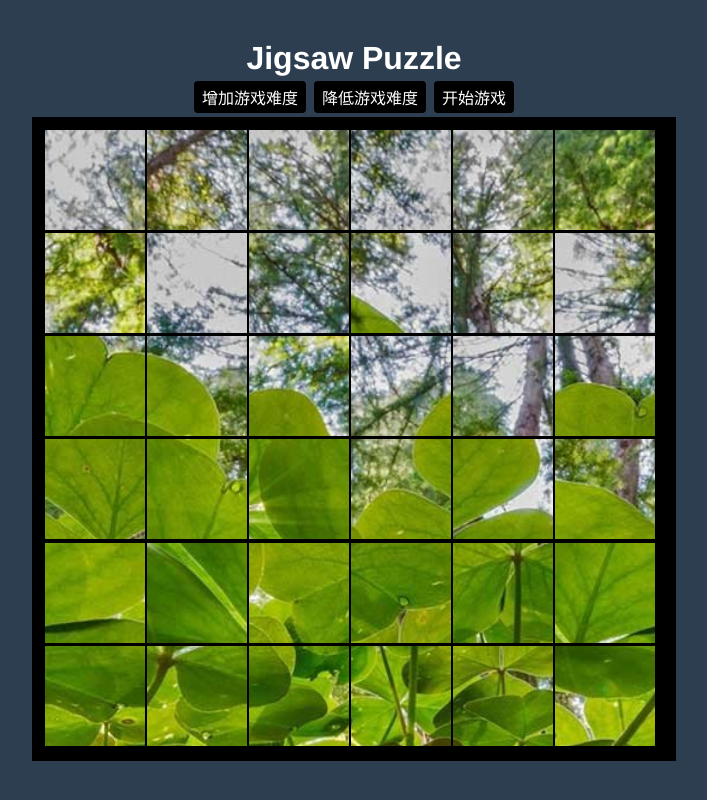
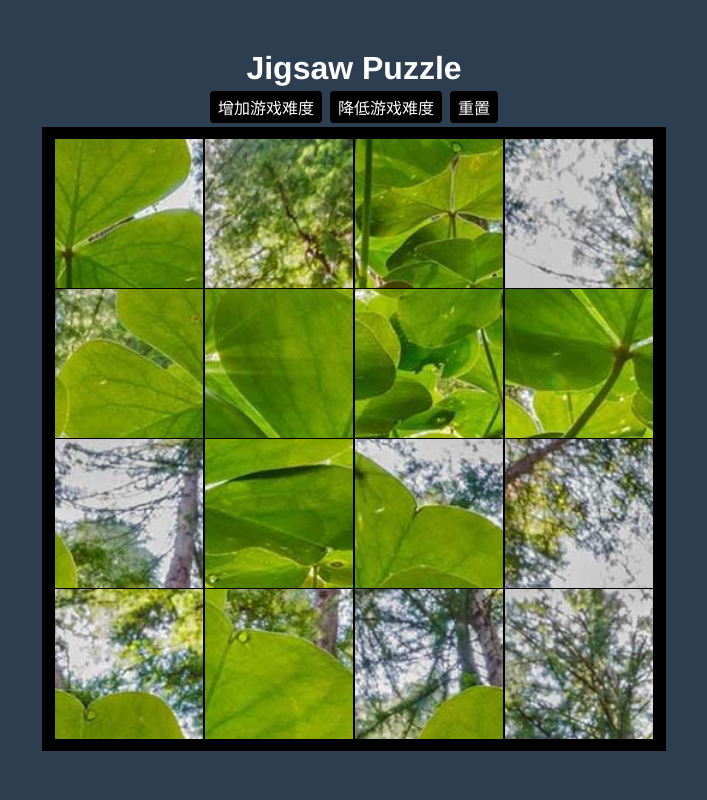
Before and after one commit to cary-hu/jigsaw-puzzle, a Vue app: page / in a window 1280 px wide. Both pictures are taken after a click on the element "开始游戏". Shown: the whole page, without its empty margins (286-993 px from the left). Built offline with nearby package versions, Linux system fonts and the light colour scheme.

Commit message:
feat: support reset board

```diff
--- a/package.json
+++ b/package.json
@@ -8,7 +8,9 @@
     "preview": "vite preview"
   },
   "dependencies": {
-    "vue": "^3.2.25"
+    "gsap": "^3.9.1",
+    "vue": "^3.2.25",
+    "vuedraggable": "^4.1.0"
   },
   "devDependencies": {
     "@caryhu/eslint-config-vue": "^0.0.5",
--- a/src/components/JigsawPuzzle.vue
+++ b/src/components/JigsawPuzzle.vue
@@ -1,19 +1,40 @@
 <script setup lang="ts">
-import { computed, ref, watch } from "vue";
+import { computed, ref } from "vue";
+import draggable from "vuedraggable";
 import image from "../assets/default.png";
 import { GamePlay } from "./logic";
-
-const play = new GamePlay(6);
-
-const n = ref(6);
+const n = ref(4);
+const play = new GamePlay(n.value);
 
 const width = computed(() => {
   return 600 / n.value;
 });
 
 const state = computed(() => play.state.value);
+const simpleBoard = computed(() => state.value.board.flat());
+const isPlay = ref(false);
 const beginGame = () => {
+  isPlay.value = true;
   play.shuffle();
+};
+const resetGame = () => {
+  isPlay.value = false;
+  play.reset(n.value);
+};
+
+const upGameLevel = () => {
+  if (n.value < 18)
+    n.value += 2;
+  else
+    return;
+  play.reset(n.value);
+};
+const downGameLevel = () => {
+  if (n.value > 2)
+    n.value -= 2;
+  else
+    return;
+  play.reset(n.value);
 };
 
 </script>
@@ -21,23 +42,23 @@ const beginGame = () => {
 <template>
   <div class="warp">
     <div>
-      <div class="btn" @click="play.reset(++n)">
+      <div class="btn" @click="upGameLevel">
         增加游戏难度
       </div>
-      <div class="btn" @click="play.reset(--n)">
+      <div class="btn" @click="downGameLevel">
         降低游戏难度
       </div>
-      <div class="btn" @click="beginGame">
+      <div v-if="!isPlay" class="btn" @click="beginGame">
         开始游戏
       </div>
+      <div v-else class="btn" @click="resetGame">
+        重置
+      </div>
     </div>
-    <div class="board">
-      <template v-for="(col, x) in state.board" :key="x">
-        <template v-for="(row, y) in col" :key="y">
-          <div class="jigsaw-block" :style="{width: width + 'px', height: width + 'px', backgroundImage: 'url(' + image + ')', backgroundPositionX: (row.y * (100 / (n - 1))) + '%', backgroundPositionY: (row.x * (100 / (n - 1))) + '%'}" />
-        </template>
-      </template>
-    </div>
+    <TransitionGroup name="list" tag="ul" class="board">
+      <li v-for="(row, index) in simpleBoard" :key="row.x + row.y + index * (Math.random())" class="jigsaw-block" :class="isPlay ? 'play' : ''" :data-origin-y="row.originY" :data-origin-x="row.originX" :style="{width: width + 'px', height: width + 'px', backgroundImage: 'url(' + image + ')', backgroundPositionX: (row.y * (100 / (n - 1))) + '%', backgroundPositionY: (row.x * (100 / (n - 1))) + '%'}" />
+    </TransitionGroup>
+    <!-- <draggable v-model="simpleBoard" tag="transition-group" :component-data="{name:'list'}" class="board" /> -->
   </div>
 </template>
 
@@ -47,17 +68,28 @@ const beginGame = () => {
     flex-direction: column;
 }
 .board {
+    position: relative;
     background-color: #000;
     padding: 12px;
-    width: 620px;
-    height: 620px;
+    width: 600px;
+    height: 600px;
     display: flex;
     flex-wrap: wrap;
+    list-style: none;
 }
 .jigsaw-block {
     background-size: 600px 600px;
     background-repeat: no-repeat;
-    border: 1px solid #000;
+    color: #000;
+    display: flex;
+    align-items: center;
+    justify-content: center;
+}
+.jigsaw-block.play::after {
+  content: "";
+  border: 1px solid #000;
+  width: 100%;
+  height: 100%;
 }
 .btn {
     padding: 4px 8px;
@@ -66,5 +98,29 @@ const beginGame = () => {
     margin: 4px;
     border-radius: 4px;
     cursor: pointer;
+    user-select: none;
+}
+
+/* 1. declare transition */
+.list-move,
+.list-enter-active,
+.list-leave-active {
+  transition: all 0.5s ease;
+}
+
+/* 2. declare enter from and leave to state */
+.list-leave-to {
+  opacity: 0;
+  transform: translateY(-20px);
+}
+.list-enter-from {
+  opacity: 0;
+  transform: translateY(20px);
+}
+
+/* 3. ensure leaving items are taken out of layout flow so that moving
+      animations can be calculated correctly. */
+.list-leave-active {
+  position: absolute;
 }
 </style>
--- a/src/components/logic.ts
+++ b/src/components/logic.ts
@@ -1,42 +1,65 @@
 import type { Ref } from "vue";
 import { ref } from "vue";
+
 interface BlockState {
   x: number
   y: number
+  originX: number
+  originY: number
+  swapped: boolean
 }
 interface JigsawBlock {
   board: BlockState[][]
 }
 export class GamePlay {
+  private _currentN = 6;
   constructor(n: number) {
     this.reset(n);
   }
 
   state = ref() as Ref<JigsawBlock>;
   reset(n: number) {
+    this._currentN = n;
     this.state.value = {
       board: Array.from({ length: n }, (_, x) =>
         Array.from({ length: n }, (_, y) => ({
           x,
           y,
+          originX: x,
+          originY: y,
+          swapped: false,
         }))),
     };
   }
 
   shuffle() {
     const block = this.state.value.board;
-    for (let k = 0; k < block.length; k++) {
-      let i = block[k].length;
-      if (i === 0) { return false; }
-      else {
-        while (--i) {
-          const j = Math.floor(Math.random() * (i + 1));
-          const tempi = block[k][i];
-          const tempj = block[k][j];
-          block[k][i] = tempj;
-          block[k][j] = tempi;
-        }
+    for (let k = 0; k < this._currentN; k++) {
+      for (let i = 0; i < this._currentN; i++) {
+        const element = block[k][i];
+        if (element.swapped)
+          continue;
+
+        element.swapped = true;
+        const { x, y } = this.getRandomNumber(this._currentN, k, i);
+        const swapItem = block[x][y];
+        element.x = swapItem.originX;
+        element.y = swapItem.originY;
+        swapItem.x = element.originX;
+        swapItem.y = element.originY;
+        swapItem.swapped = true;
       }
     }
   }
+
+  getRandomNumber(n: number, notX: number, notY: number): { x: number; y: number } {
+    const block = this.state.value.board;
+
+    const randomNumberX = Math.floor(Math.random() * n);
+    const randomNumberY = Math.floor(Math.random() * n);
+    if (block[randomNumberX][randomNumberY].swapped)
+      return this.getRandomNumber(n, notX, notY);
+    else
+      return { x: randomNumberX, y: randomNumberY };
+  }
 }
```
Also changed, not shown: 1 other file (tests, documents, lock files or other folders).
